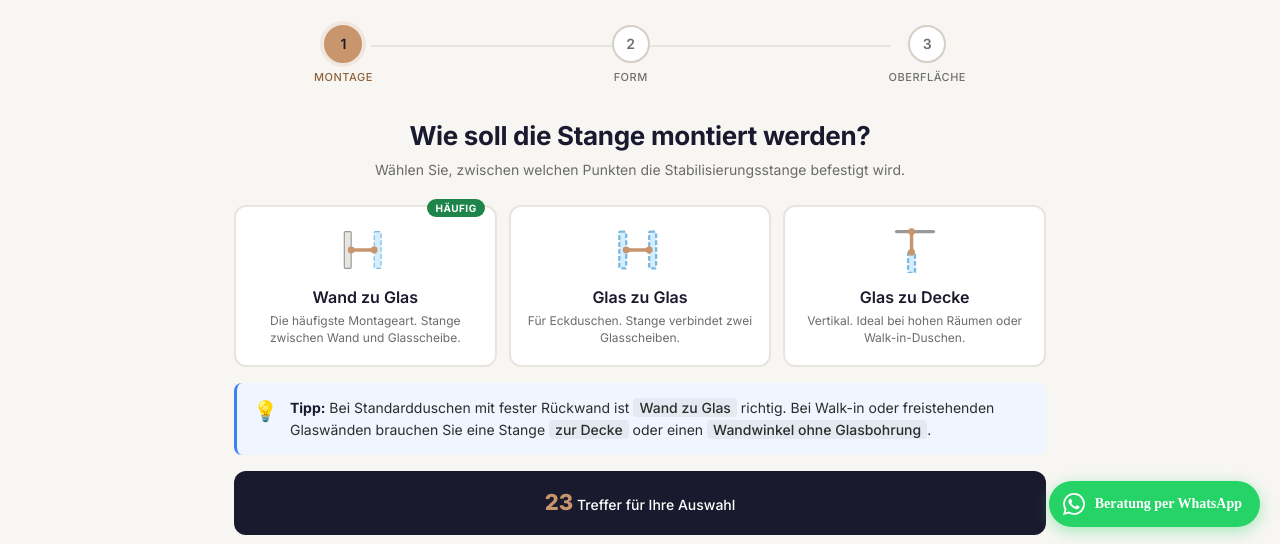
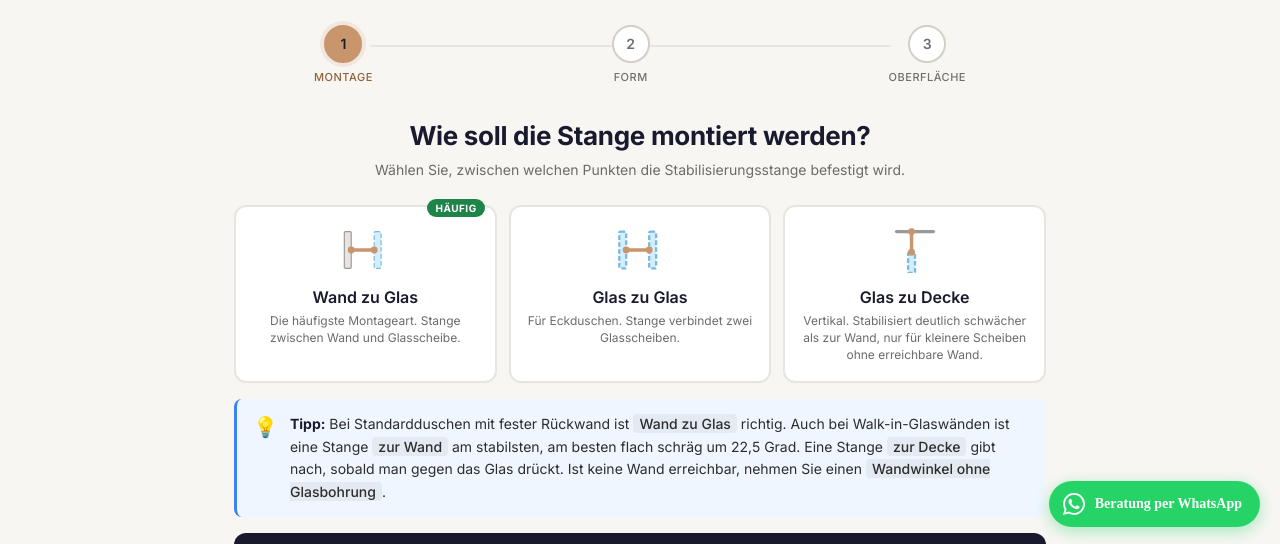
Before and after one commit to Kristhal-Duschop/app.duschop.de, a plain HTML site: page stabistangen-konfigurator/index.html in a window 1280 px wide. Shown: the part 253-797 px from the top of the page. Drawn offline with Linux system fonts and the light colour scheme; no server answers.

Commit message:
Stabistangen-Konfigurator: Deckenstange ehrlich einordnen, 22,5 Grad als stabilste Lösung nennen
Regeln aus Wiki stabistange-beratungsregeln (Thomas 11. und 18.11.2026).

Co-Authored-By: Claude Opus 5.5 <noreply@anthropic.com>

```diff
--- a/stabistangen-konfigurator/index.html
+++ b/stabistangen-konfigurator/index.html
@@ -116,14 +116,14 @@
                         {
                             value: 'glas-decke',
                             label: 'Glas zu Decke',
-                            desc: 'Vertikal. Ideal bei hohen Räumen oder Walk-in-Duschen.',
+                            desc: 'Vertikal. Stabilisiert deutlich schwächer als zur Wand, nur für kleinere Scheiben ohne erreichbare Wand.',
                             icon: montageIcons['glas-decke']
                         }
                     ],
                     tip: {
                         icon: '💡',
                         type: 'info',
-                        text: '<strong>Tipp:</strong> Bei Standardduschen mit fester Rückwand ist <em>Wand zu Glas</em> richtig. Bei Walk-in oder freistehenden Glaswänden brauchen Sie eine Stange <em>zur Decke</em> oder einen <em>Wandwinkel ohne Glasbohrung</em>.'
+                        text: '<strong>Tipp:</strong> Bei Standardduschen mit fester Rückwand ist <em>Wand zu Glas</em> richtig. Auch bei Walk-in-Glaswänden ist eine Stange <em>zur Wand</em> am stabilsten, am besten flach schräg um 22,5 Grad. Eine Stange <em>zur Decke</em> gibt nach, sobald man gegen das Glas drückt. Ist keine Wand erreichbar, nehmen Sie einen <em>Wandwinkel ohne Glasbohrung</em>.'
                     }
                 },
 
```
